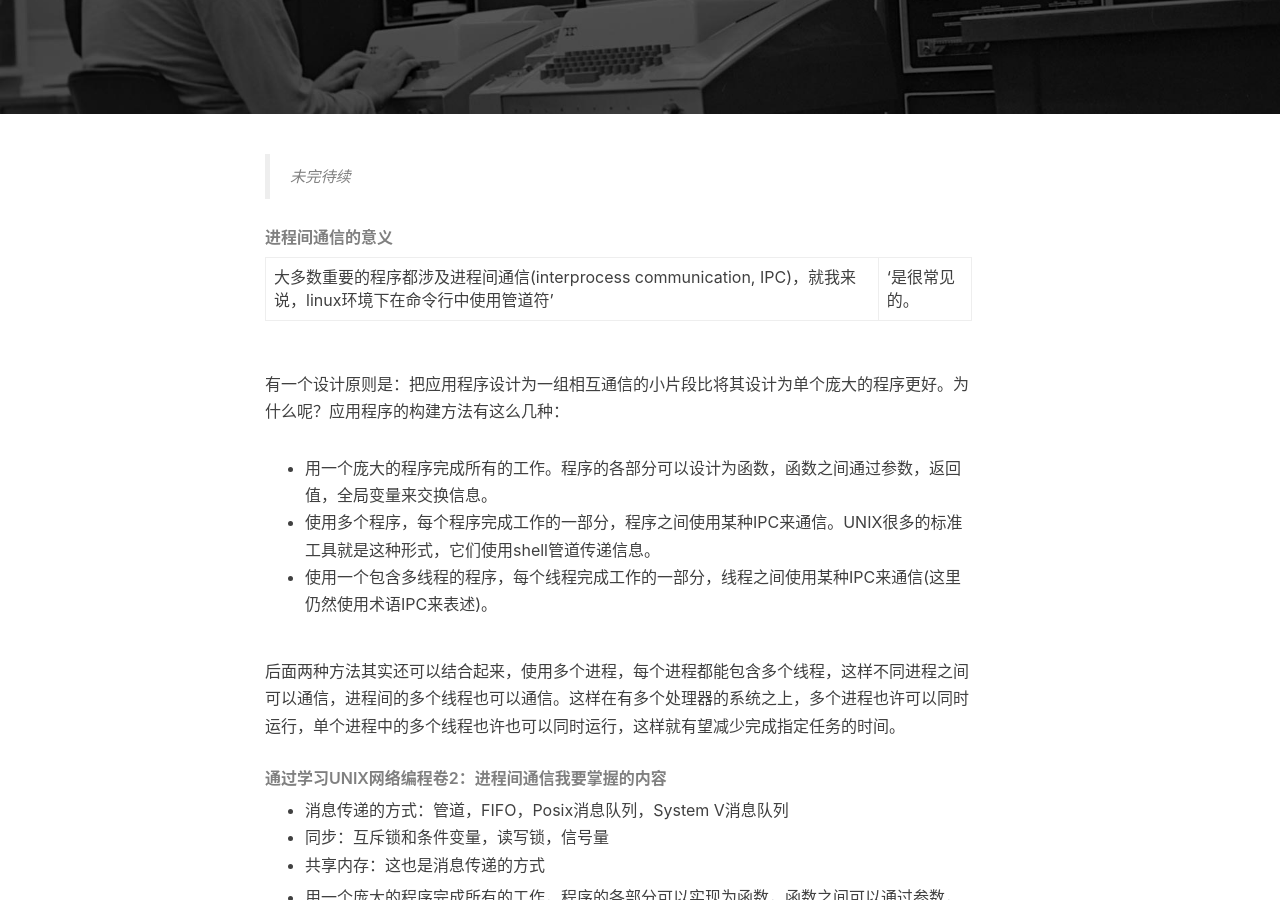
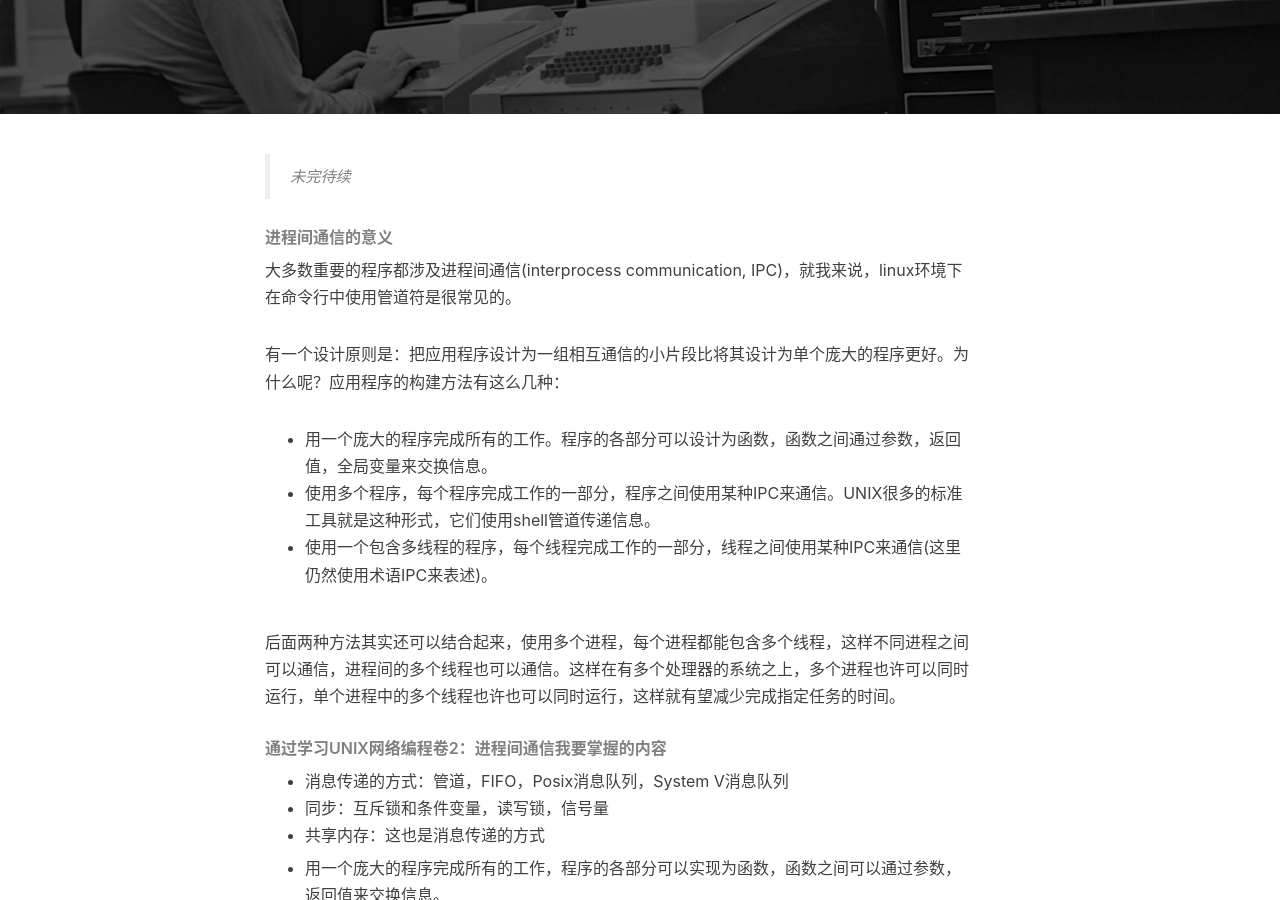
Before and after one commit to Wang-xiao-jian/Wang-xiao-jian.github.io, a Jekyll site: the page built from _posts/2019-11-03-IPC开篇.markdown, in a window 1280 px wide and 900 px high, scrolled down 343 px. Built offline with Jekyll 4.4.1, drawn with Linux system fonts in a browser that asks for light colours; nearby versions of some CDN libraries; comment, search, counter and statistics services are not loaded.

Commit message:
文章里使用''会有问题呢

```diff
--- a/_posts/2019-11-03-IPC开篇.markdown
+++ b/_posts/2019-11-03-IPC开篇.markdown
@@ -13,7 +13,7 @@ tags:
 
 ###### 进程间通信的意义
 
-大多数重要的程序都涉及进程间通信(interprocess communication, IPC)，就我来说，linux环境下在命令行中使用管道符'|'是很常见的。
+大多数重要的程序都涉及进程间通信(interprocess communication, IPC)，就我来说，linux环境下在命令行中使用管道符是很常见的。
 
 有一个设计原则是：把应用程序设计为一组相互通信的小片段比将其设计为单个庞大的程序更好。为什么呢？应用程序的构建方法有这么几种：
 
```
